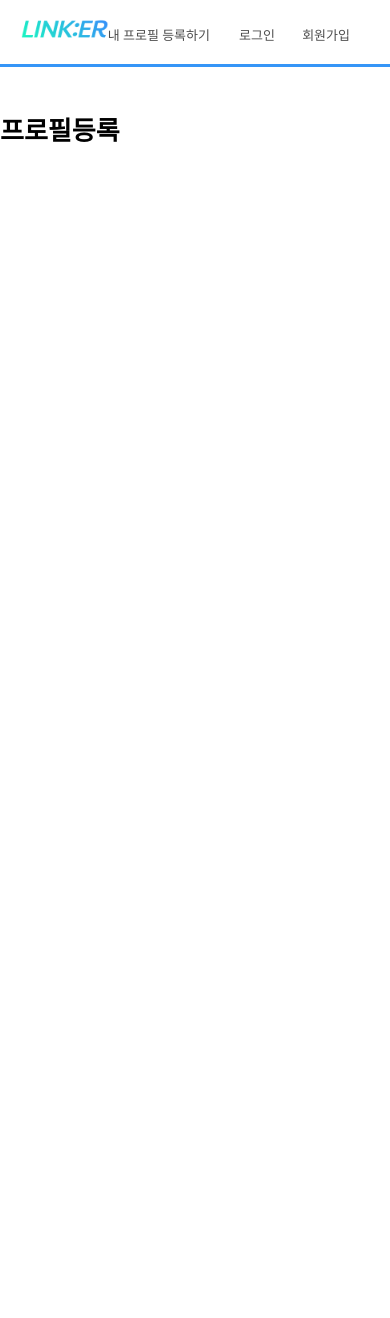
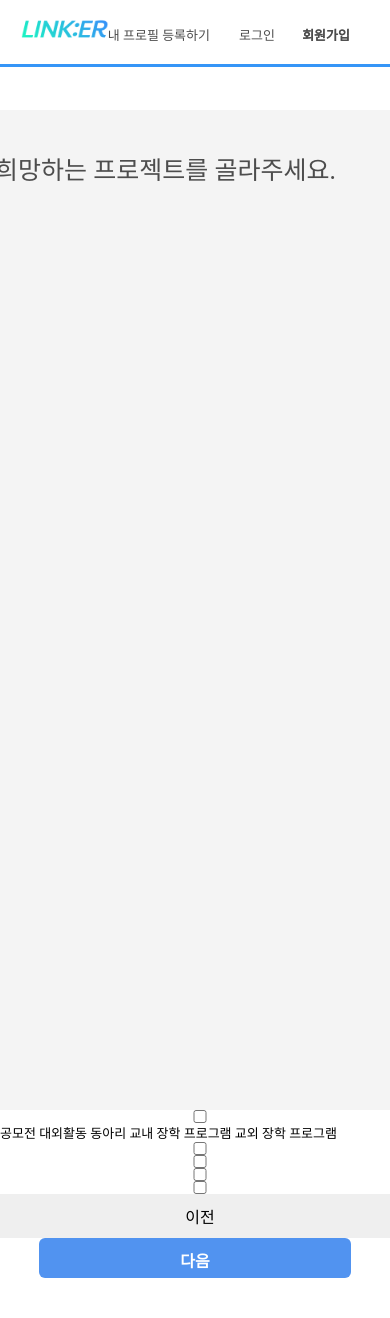
Before and after one commit to whdtjdgld/link, a Django app: page /profile in a window 390 px wide; the page is wider, and only the part inside the window is pictured. Before the commit the page ends 142 px from the top of that part, so only its background shows below. Run offline with Django 3.2, Linux system fonts and the light colour scheme; some libraries are stand-ins or nearby versions.

Commit message:
login(디자인수정필요), profile 작업중

```diff
--- /dev/null
+++ b/member/templates/base.html
@@ -0,0 +1,47 @@
+<!doctype html>
+<html lang="kr-gb" class="no-js">
+    <head>
+        <meta charset="utf-8">
+	    <title>링커</title>
+        <meta name="author" content="">
+        <meta name="keywords" content="">
+        <meta name="description" content="">
+
+        <!--Styles-->
+        <link href=static/style.css>
+        <link href=static/font.css>
+        <link href=static/login.css>
+        <link href=static/profile.css>
+        <link rel="stylesheet" type="text/css" href="static/style.css">
+        <link rel="stylesheet" type="text/css" href="static/login.css">
+        <link rel="stylesheet" type="text/css" href="static/profile.css">
+        <script src="//maxcdn.bootstrapcdn.com/bootstrap/4.0.0/js/bootstrap.min.js"></script>
+        <script src="//cdnjs.cloudflare.com/ajax/libs/jquery/3.2.1/jquery.min.js"></script>
+        <style type="text/css">
+            @font-face {
+            font-family: 'Do Hyeon', sans-serif;
+            src: url('https://fonts.googleapis.com/css2?family=Nanum+Gothic&display=swap') format("woff2");
+            font-weight: normal;
+            font-style: normal;
+            }
+        </style>
+        </head>
+
+        <body>
+        <!--Start Logo -->
+        <a href="main">
+            <img
+            src="static/images/linker-logo.png" alt="logo here"
+            style="position:relative; width:100px; height:90px; top:-1.3em; left: 1em; background-color: none;"/>
+        </a>
+        <img src="static/images/bar.png" alt="bar here" style="position:relative; width:100%; height:3px; top:-3em;"/>
+        <!--End Logo-->
+
+        <!--상단바-->
+        <span class='s1'><a href="/profile">내 프로필 등록하기</a></span>
+        <span class='s2'><a href="/login">로그인</a></span>
+        <span class='s3'><a href="/signup">회원가입</a></span>
+        {% block content %}
+        {% endblock %}
+    </body>
+</html>
--- a/member/templates/profile.html
+++ b/member/templates/profile.html
@@ -1,51 +1,24 @@
-<!doctype html>
+{% extends "base.html" %}
+{% block content %}
+    <span class='s4'><a href="/profile">회원가입</a></span>
 
-<html lang="kr-gb" class="no-js">
-    <head>
+    <!--입력창-->
 
-    <meta charset="utf-8">
-	<title>링커</title>
-    <meta name="author" content="">
-    <meta name="keywords" content="">
-    <meta name="description" content="">
+    <div class="subck"></div>
+    <div class="centered2">1. 희망하는 프로젝트를 골라주세요.</div>
 
-    <!--Styles-->
-    <link href=static/style.css>
-    <link href=static/font.css>
-    <link rel="stylesheet" type="text/css" href="static/style.css">
+    <form action="doJoin" method="POST" class="profileForm" onsubmit="DoJoinForm__submit(this); return false;">
 
-    <style type="text/css">
-        @font-face {
-        font-family: 'Do Hyeon', sans-serif;
-        src: url('https://fonts.googleapis.com/css2?family=Nanum+Gothic&display=swap') format("woff2");
-        font-weight: normal;
-        font-style: normal;
-        }
-    </style>
-    </head>
-    <body>
-
-    <!--Start Logo -->
-    <a href="main">
-        <img
-        src="static/images/linker-logo.png" alt="logo here"
-        style="position:relative; width:100px; height:90px; top:-1.3em; left: 1em;"
-        />
-        <img
-        src="static/images/bar.png" alt="bar here"
-        style="position:relative; width:1490px; height:3px; top:-3em; left: -3em;"
-        />
-    </a>
-    <!--End Logo-->
-
-    <!--상단바-->
-
-    <span class='s1'><a href="/profile">내 프로필 등록하기</a></span>
-
-    <span class='s2'><a href="/login">로그인</a></span>
-
-    <span class='s3'><a href="/signup">회원가입</a></span>
-    <!---->
-    <h1>프로필등록</h1>
-
-    </body>
+        <label><input type="checkbox" name="color" value="공모전">공모전</label>
+        <label><input type="checkbox" name="color" value="대외활동">대외활동</label>
+        <label><input type="checkbox" name="color" value="동아리">동아리</label>
+        <label><input type="checkbox" name="color" value="교내 장학 프로그램">교내 장학 프로그램</label>
+        <label><input type="checkbox" name="color" value="교외 장학 프로그램">교외 장학 프로그램</label>
+        <p><input type="button" class="btn2" value="이전" onClick="history.go(-1)"></p>
+        <p><input type="submit" class="btn" value="다음"></p>
+        <div class="progress">
+            <div class="progress-bar" role="progressbar" aria-valuemin="0" aria-valuemax="100" style="width:12.50%">
+            </div>
+            </div>
+    </form>
+{% endblock %}
```
Also changed, not shown: member/templates/login.html (+29 -55 lines), member/templates/main.html (+3 -59 lines), member/templates/signup.html (+12 -61 lines).
